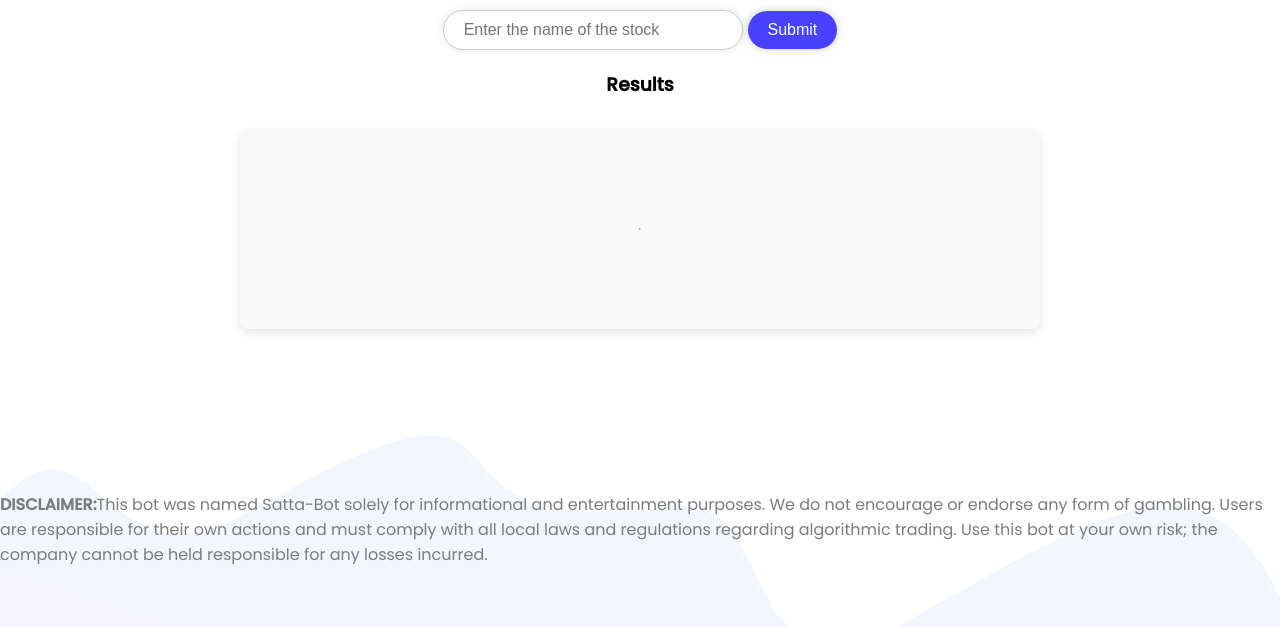
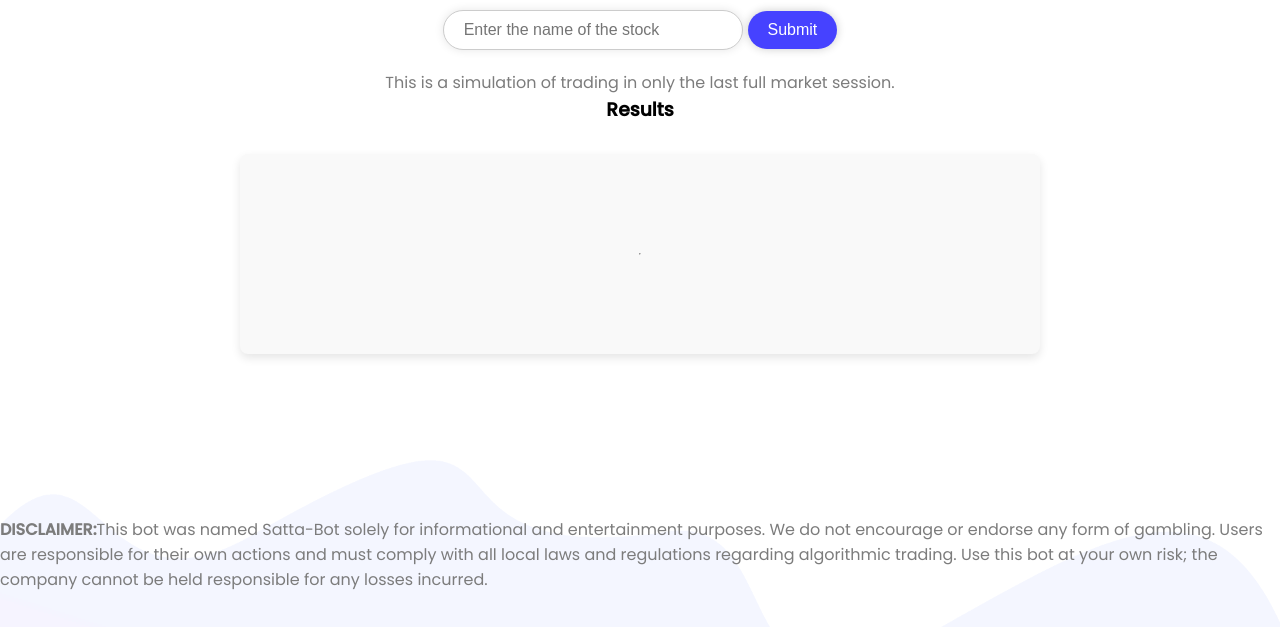
Before and after one commit to auroravicks/satta-bot, a plain HTML site: page demo.html in a window 1280 px wide. Shown: the part 155-782 px from the top of the page. Drawn offline with Linux system fonts and the light colour scheme.

Commit message:
FINAL FINAL

```diff
--- a/demo.html
+++ b/demo.html
@@ -24,6 +24,7 @@
                     <input type="text" placeholder="Enter the name of the stock" id="stock">
                     <button class="ctn" id="submitBtn">Submit</button>
                     <br>
+                    <p>This is a simulation of trading in only the last full market session.</p>
                     <h3>Results</h3>
 
                 </p>
```
